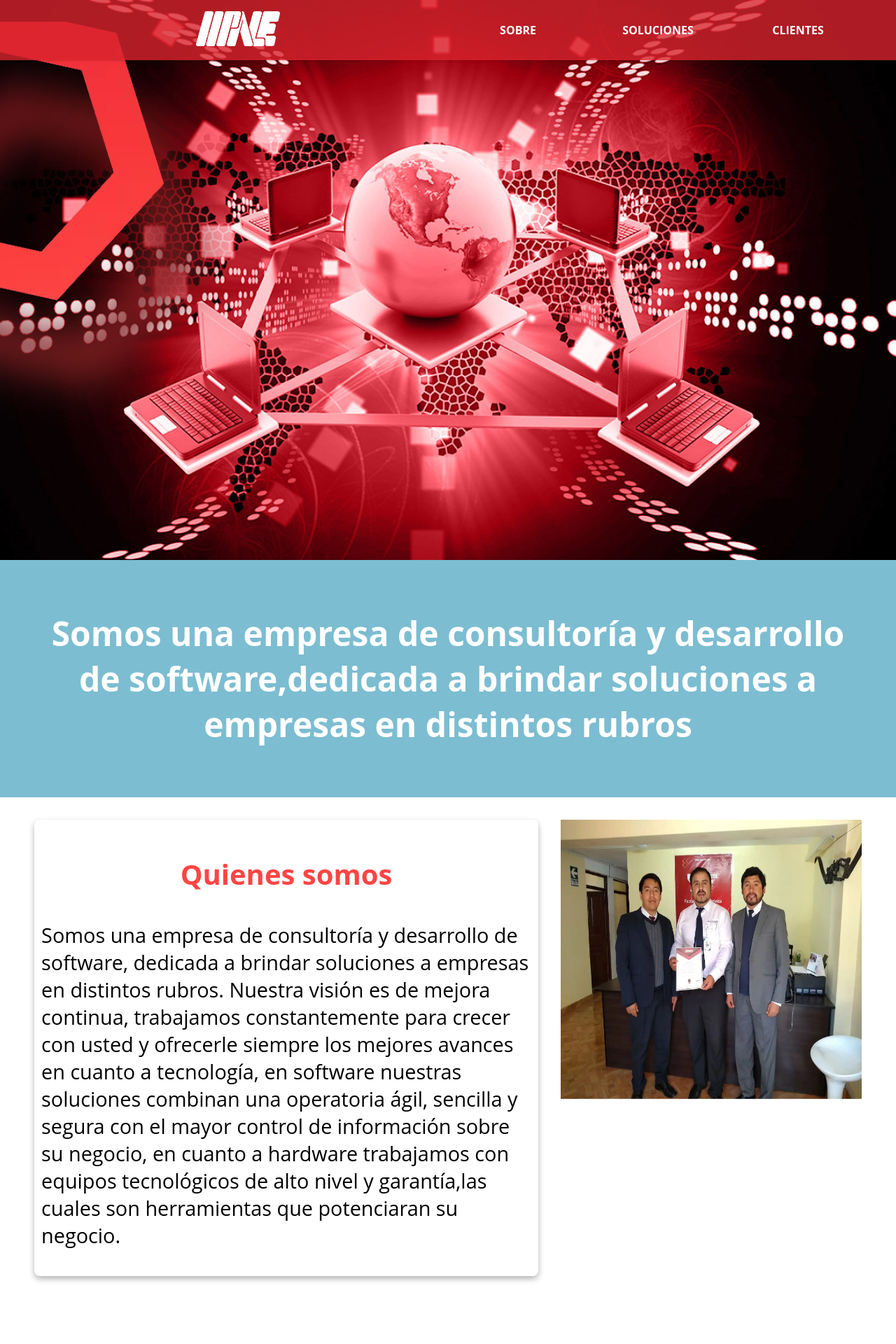
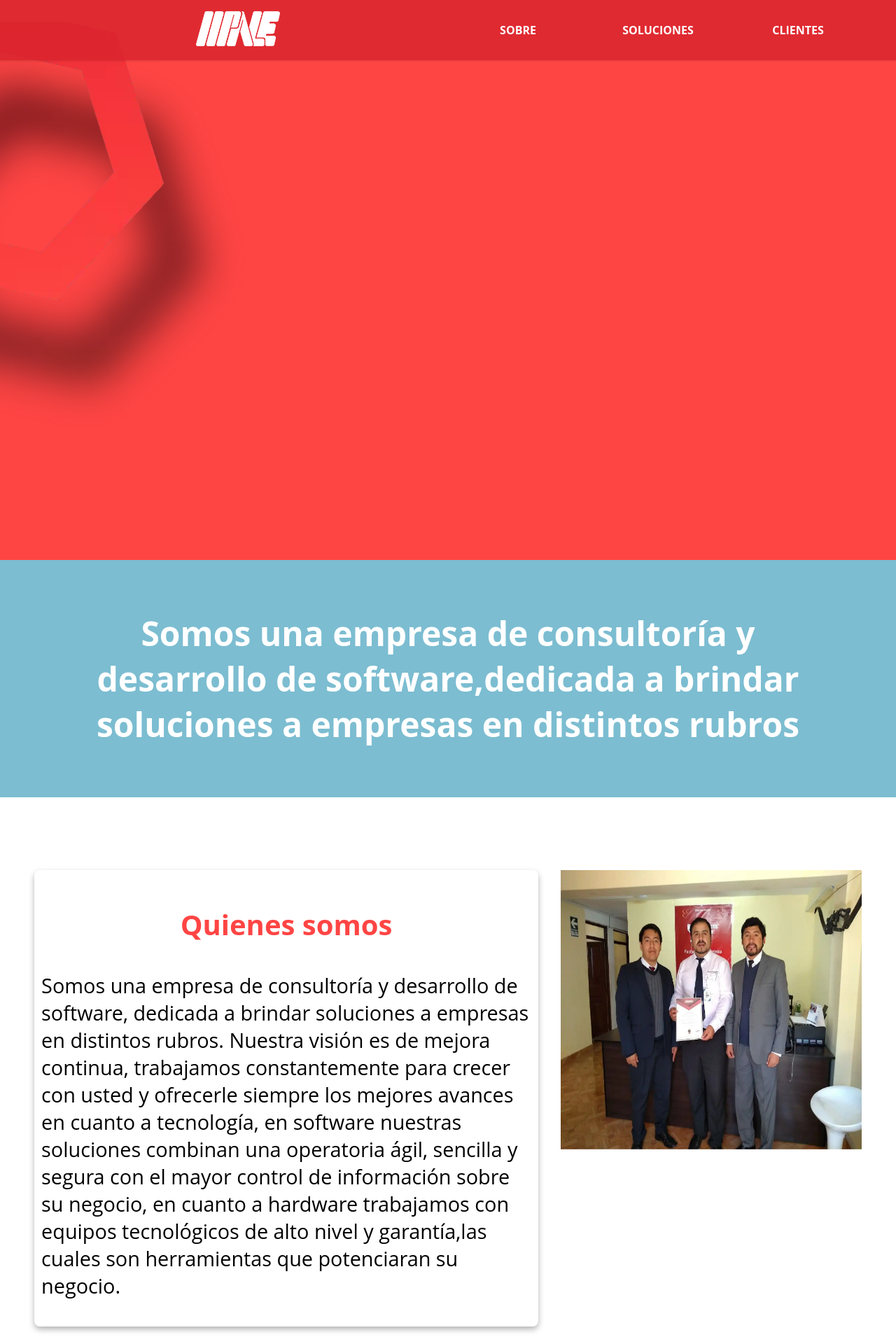
Before and after one commit to paleconsultores/website-palerp, a React (Create React App) app: page / in a window 1280 px wide. Shown: the top 1920 px of the page at 70% size. Built offline with nearby package versions, Linux system fonts and the light colour scheme.

Commit message:
adjust the navbar navegation and the max width of the carousel and message component

```diff
--- a/src/components/App/Home/2-Body/1-Hero/Hero.css
+++ b/src/components/App/Home/2-Body/1-Hero/Hero.css
@@ -54,7 +54,7 @@
   top: 0;
   left: 0;
   z-index: 0;
-  background-image: url('./images/hero-1200.jpg');
+  background-color:#FF4544;
   background-position: center center;
   background-repeat: no-repeat;
   background-attachment: local;
@@ -64,13 +64,3 @@
   height: 100%;
 
 }
-@media screen and (max-width : 800px){
-  .hero-image{
-    background-image: url('./images/hero-800.jpg');
-  }
-}
-@media screen and (max-width : 420px){
-  .hero-image{
-    background-image: url('./images/hero-400.jpg');
-  }
-}
--- a/src/components/App/Home/2-Body/2-Information/Information.css
+++ b/src/components/App/Home/2-Body/2-Information/Information.css
@@ -1,7 +1,7 @@
 .information{
   display: grid;
   grid-template-rows: auto 2fr;
-  padding: 2em 1rem;
+  padding: 6.5em 2.5rem;
   margin: 0;
 
 }
--- a/src/components/App/Home/2-Body/3-Solutions/Solutions.css
+++ b/src/components/App/Home/2-Body/3-Solutions/Solutions.css
@@ -1,7 +1,7 @@
 .solutions {
   display: grid;
   grid-template-rows: auto 1fr;
-  padding: 2em 1rem;
+  padding: 4em 1rem;
   margin: 0;
 
 }
--- a/src/components/App/Home/2-Body/4-Carousel/Carousel.css
+++ b/src/components/App/Home/2-Body/4-Carousel/Carousel.css
@@ -1,16 +1,17 @@
 /*Carousel-Slider component*/
 .carousel-section{
+    display: grid;
     overflow-x: hidden;
     overflow-y: hidden;
+    grid-template: 1fr / minmax(100px, 1204px);
+    justify-content: center;
 }
 /*carousel-slider container*/
 .carousel-slider{
-    margin: auto;
+    box-sizing: border-box;
     overflow: hidden;
     position: relative;
     height: 38em;
-    max-width: 1200px;
-    width: 95%;
 }
 /*carousel-slider wrapped per image*/
 .carousel-slider-wrapper{
--- a/src/components/App/Home/2-Body/4-Carousel/Carousel.js
+++ b/src/components/App/Home/2-Body/4-Carousel/Carousel.js
@@ -48,7 +48,7 @@ export class Carousel extends React.Component {
     startCarousel = () => {
         setInterval(()=>{
             this.changeProperty()
-        },3000)
+        },5000)
     }
     render() {
         const { properties, property } = this.state;
--- a/src/components/App/Home/2-Body/4-Carousel/CarouselCard/CarouselCard.css
+++ b/src/components/App/Home/2-Body/4-Carousel/CarouselCard/CarouselCard.css
@@ -1,8 +1,6 @@
 /*Carousel Card component*/
 .carousel-card{
   width: 100%;
-  /* display: flex;
-  flex: 1; */
   display: grid;
   grid-template: 1fr / 1fr 1fr;
   min-width: 1200px;
@@ -72,7 +70,7 @@
 /*Media Query for a small device*/
 @media screen and (max-width: 480px){
   .carousel-card{
-    min-width: 93.9vw;
+    min-width: 98.9vw;
     height: 30em;
   }
   .carousel-card__image{
--- a/src/components/App/Home/2-Body/6-ClientList/ClientList.css
+++ b/src/components/App/Home/2-Body/6-ClientList/ClientList.css
@@ -3,6 +3,7 @@
   display: grid;
   grid-template: 1fr / minmax(100px, 1200px);
   justify-content: center;
+  padding: 5em 2.5rem;
 }
 
 .client-list__title {
--- a/src/components/App/Home/2-Body/7-Message/Message.css
+++ b/src/components/App/Home/2-Body/7-Message/Message.css
@@ -1,5 +1,8 @@
 .message {
   background:#7cbdd1;
+  display: grid;
+  justify-content: center;
+  grid-template: 1fr / minmax(100px,1200px);
   color: white;
 }
 
```
